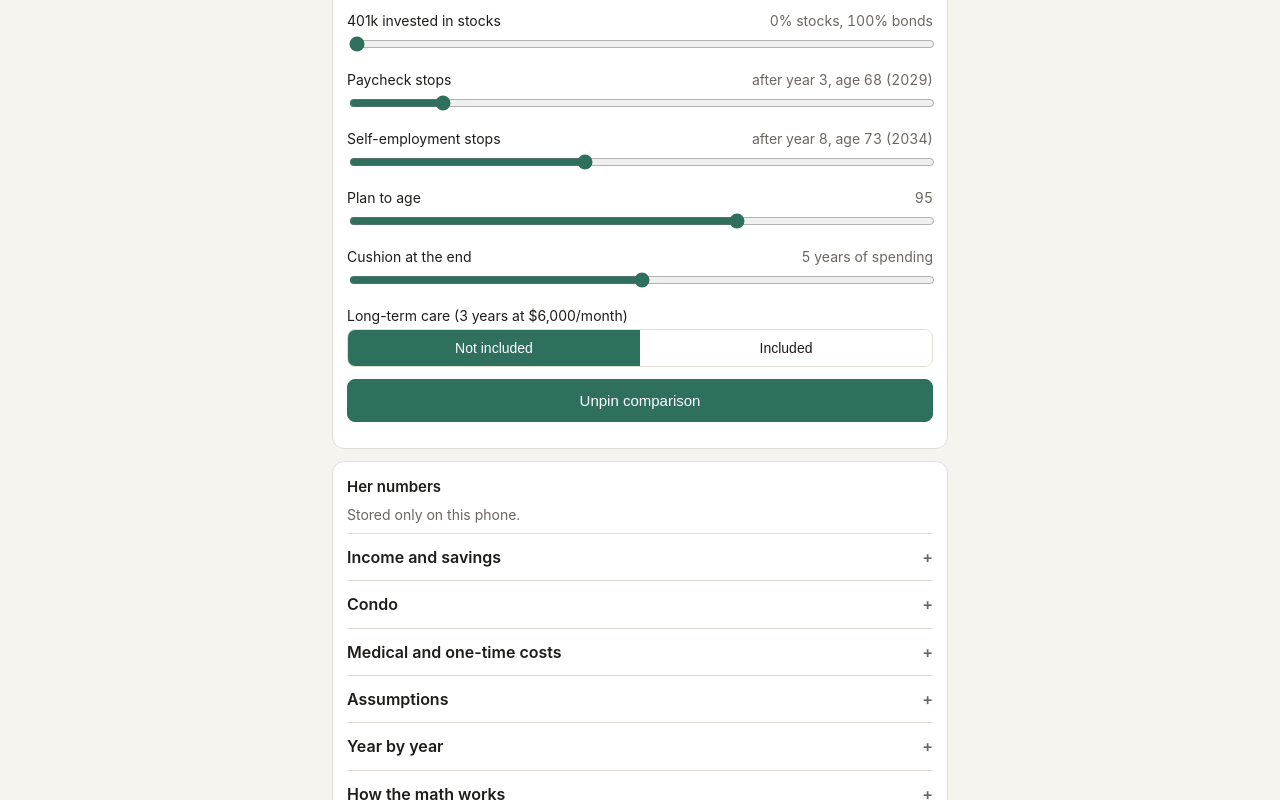
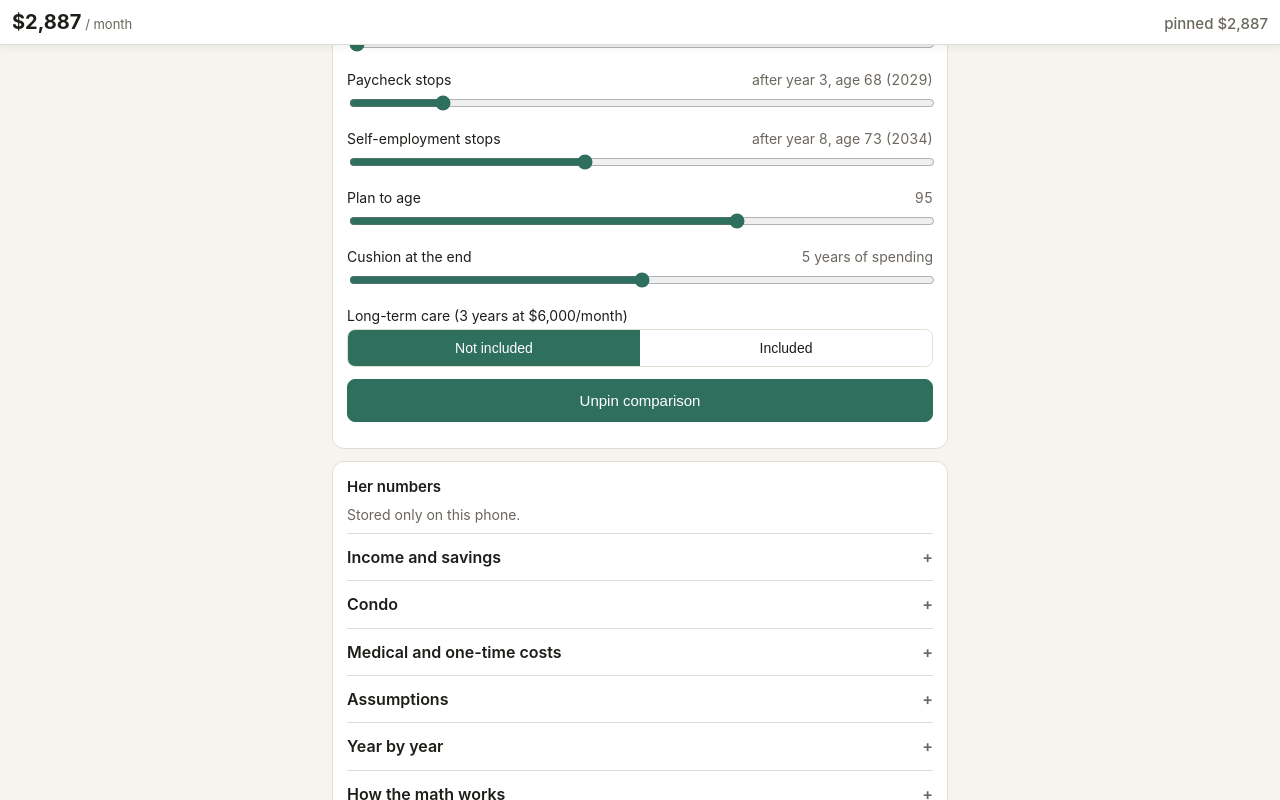
Before and after one commit to robo-carver/mom-demo, a website with bundled scripts: page index.html in a window 1280 px wide. Both pictures are taken after a click on the button "Pin this scenario to compare". Shown: the part 883-1683 px from the top of the page. Built offline with nearby package versions, Linux system fonts and the light colour scheme.

Commit message:
Keep the monthly number in view while scrolling
A compact bar pins to the top once the headline card scrolls off,
so sliders lower on the page show their effect immediately.

Co-Authored-By: Claude Fable 5.1 <noreply@anthropic.com>
Claude-Session: https://claude.ai/code/session_01HasT583VnfD6W5KeBFfEpg

```diff
--- a/index.html
+++ b/index.html
@@ -68,10 +68,14 @@
   .returns-grid input { width: 100%; padding: 6px; font-size: 14px; border: 1px solid var(--line); border-radius: 6px; }
   .notes p { font-size: 14px; margin: 8px 0; }
   .notes h3 { font-size: 14px; margin: 14px 0 4px; }
+  #sticky { position: fixed; top: 0; left: 0; right: 0; z-index: 10; background: var(--card); border-bottom: 1px solid var(--line); padding: 8px 12px; font-size: 20px; font-weight: 700; display: flex; justify-content: space-between; align-items: baseline; gap: 8px; box-shadow: 0 2px 8px rgba(0,0,0,0.06); }
+  #sticky small { font-size: 13px; font-weight: 400; color: var(--muted); }
+  #sticky .pin-num { font-size: 15px; font-weight: 500; color: var(--muted); white-space: nowrap; }
   footer { font-size: 12px; color: var(--muted); text-align: center; margin-top: 20px; }
 </style>
 </head>
 <body>
+<div id="sticky" hidden></div>
 <main>
   <h1>Retirement scenarios</h1>
   <section class="card" id="headline"></section>
--- a/src/ui.js
+++ b/src/ui.js
@@ -62,9 +62,25 @@ function renderResults() {
   renderSaleNote();
 }
 
+function renderSticky(result, pinnedResult) {
+  const main = result.feasible
+    ? `${dollars(result.monthlySpend + currentRent())}<small> / month</small>`
+    : `<span class="warn">Runs out<small> in year ${result.failYear ?? state.scenario.horizonYears}</small></span>`;
+  const pinned = pinnedResult
+    ? `<span class="pin-num">pinned ${pinnedResult.feasible ? dollars(pinnedResult.monthlySpend + state.inputs.rentPaidMonthly) : 'runs out'}</span>`
+    : '';
+  $('#sticky').innerHTML = `<span>${main}</span>${pinned}`;
+}
+
+function currentRent() {
+  const { inputs, scenario } = state;
+  return scenario.condoPlan === 'movein' && scenario.condoYear === 0 ? 0 : inputs.rentPaidMonthly;
+}
+
 function renderHeadline(result, pinnedResult) {
   const { inputs, scenario } = state;
   const el = $('#headline');
+  renderSticky(result, pinnedResult);
   if (!result.feasible) {
     const year = result.failYear ?? scenario.horizonYears;
     el.innerHTML = `
@@ -73,7 +89,7 @@ function renderHeadline(result, pinnedResult) {
       ${pinnedResult ? pinnedLine(pinnedResult) : ''}`;
     return;
   }
-  const rentNow = inputs.rentPaidMonthly * (scenario.condoPlan === 'movein' && scenario.condoYear === 0 ? 0 : 1);
+  const rentNow = currentRent();
   const total = result.monthlySpend + rentNow;
   const lastRow = result.rows[result.rows.length - 1];
   const rentShareNow = total > 0 ? rentNow / total : 0;
@@ -362,6 +378,10 @@ $('#reset').addEventListener('click', () => {
   location.reload();
 });
 
+new IntersectionObserver(([entry]) => {
+  $('#sticky').hidden = entry.isIntersecting;
+}, { threshold: 0 }).observe($('#headline'));
+
 renderKnobs();
 renderDetails();
 renderResults();
```
